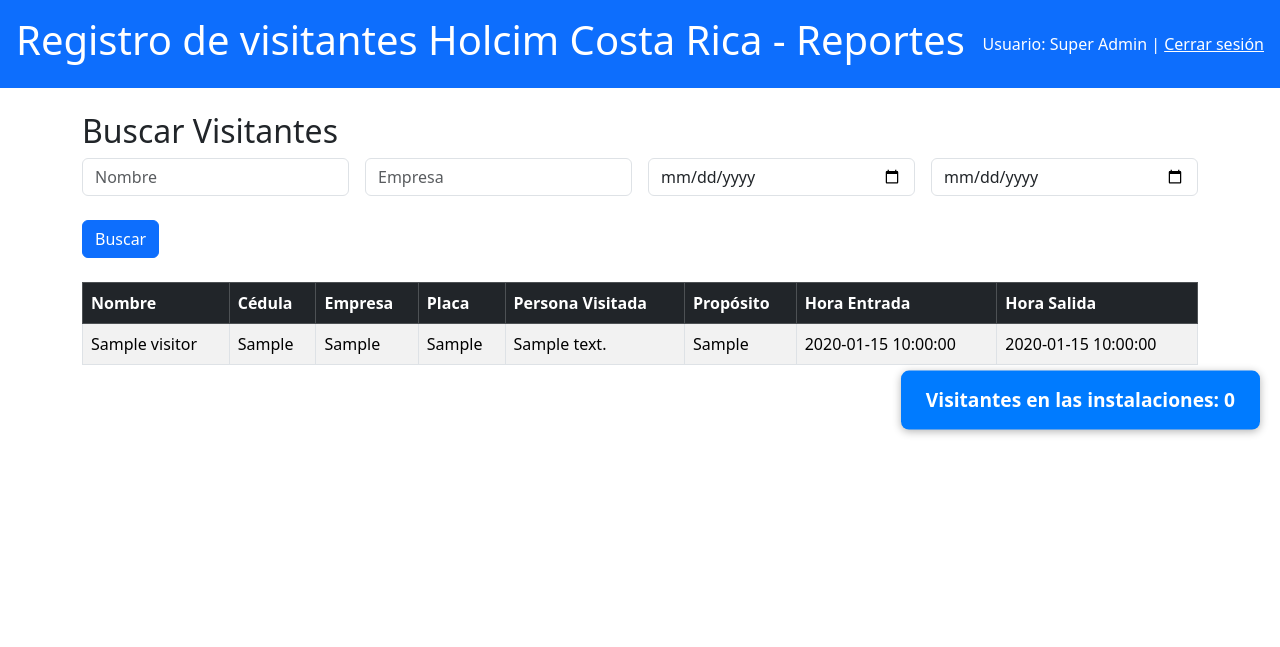
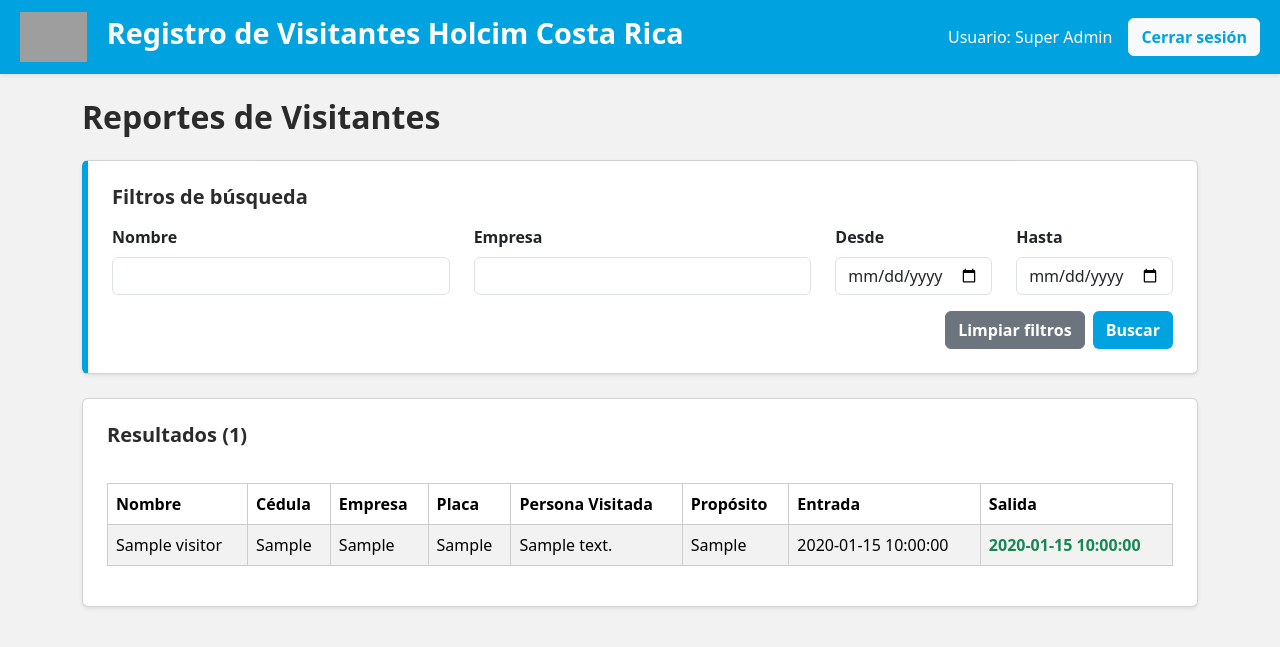
Before and after one commit to luismolinaboni22-art/control_acceso_k9, a Flask app: page /reports in a window 1280 px wide. Shown: the top 647 px of the page. Run offline with Flask 3, Linux system fonts and the light colour scheme; a user stored in the database is signed in; tables that the repository leaves empty hold one stand-in row (values such as "Sample post"); grey boxes are pictures that could not be loaded.

Commit message:
Update reports.html

```diff
--- a/templates/reports.html
+++ b/templates/reports.html
@@ -1,62 +1,62 @@
-<!DOCTYPE html>
-<html lang="es">
-<head>
-    <meta charset="UTF-8">
-    <title>Reportes de Visitantes</title>
-    <link rel="stylesheet" href="{{ url_for('static', filename='style.css') }}">
-    <link href="https://cdn.jsdelivr.net/npm/bootstrap@5.3.2/dist/css/bootstrap.min.css" rel="stylesheet">
-</head>
-<body>
-<header class="d-flex justify-content-between align-items-center p-3 bg-primary text-white">
-    <h1>Registro de visitantes Holcim Costa Rica - Reportes</h1>
-    <nav>
-        <span>Usuario: {{ current_user.name }}</span> |
-        <a href="{{ url_for('logout') }}" class="text-white">Cerrar sesión</a>
-    </nav>
-</header>
+{% extends "base.html" %}
 
-<main class="container my-4">
+{% block content %}
 
-<!-- Recuadro visitantes activos centrado verticalmente a la derecha -->
-<div id="recuadro-activos" style="
-    position: fixed;
-    top: 50%;
-    right: 20px;
-    transform: translateY(-50%);
-    background-color: #007BFF;
-    color: white;
-    padding: 15px 25px;
-    border-radius: 8px;
-    font-weight: bold;
-    font-size: 1.2em;
-    box-shadow: 0px 2px 8px rgba(0,0,0,0.3);
-    z-index: 1000;
-    text-align: center;
-">
-    Visitantes en las instalaciones: 0
+<h2 class="fw-bold mb-4" style="color:#2B2B2B;">Reportes de Visitantes</h2>
+
+<!-- Tarjeta del filtro -->
+<div class="card shadow-sm p-4 mb-4" style="border-left: 6px solid #00A3E0;">
+
+    <h5 class="fw-semibold mb-3" style="color:#2B2B2B;">Filtros de búsqueda</h5>
+
+    <form method="GET" action="{{ url_for('reports') }}">
+        <div class="row mb-3">
+            <div class="col-md-4">
+                <label class="form-label fw-semibold">Nombre</label>
+                <input type="text" name="nombre" class="form-control"
+                       value="{{ nombre }}">
             </div>
 
-<h2>Buscar Visitantes</h2>
-<form method="get" action="{{ url_for('reports') }}" class="row g-3 mb-4">
-    <div class="col-md-3">
-        <input type="text" name="nombre" class="form-control" placeholder="Nombre" value="{{ nombre }}">
+            <div class="col-md-4">
+                <label class="form-label fw-semibold">Empresa</label>
+                <input type="text" name="empresa" class="form-control"
+                       value="{{ empresa }}">
             </div>
-    <div class="col-md-3">
-        <input type="text" name="empresa" class="form-control" placeholder="Empresa" value="{{ empresa }}">
+
+            <div class="col-md-2">
+                <label class="form-label fw-semibold">Desde</label>
+                <input type="date" name="desde" class="form-control"
+                       value="{{ desde }}">
             </div>
-    <div class="col-md-3">
-        <input type="date" name="desde" class="form-control" value="{{ desde }}">
+
+            <div class="col-md-2">
+                <label class="form-label fw-semibold">Hasta</label>
+                <input type="date" name="hasta" class="form-control"
+                       value="{{ hasta }}">
             </div>
-    <div class="col-md-3">
-        <input type="date" name="hasta" class="form-control" value="{{ hasta }}">
         </div>
-    <div class="col-md-12">
-        <button class="btn btn-primary mt-2">Buscar</button>
+
+        <div class="d-flex justify-content-end gap-2">
+            <a href="{{ url_for('reports') }}" class="btn btn-secondary fw-semibold">
+                Limpiar filtros
+            </a>
+
+            <button class="btn fw-semibold"
+                    style="background-color:#00A3E0; color:white;">
+                Buscar
+            </button>
         </div>
     </form>
+</div>
 
-<table class="table table-striped table-bordered">
-    <thead class="table-dark">
+<!-- Tabla de resultados -->
+<div class="card shadow-sm p-4" style="background:white;">
+    <h5 class="fw-semibold mb-3" style="color:#2B2B2B;">
+        Resultados ({{ visitantes|length }})
+    </h5>
+
+    <table class="table table-striped table-hover">
+        <thead style="background-color:#00A3E0; color:white;">
             <tr>
                 <th>Nombre</th>
                 <th>Cédula</th>
@@ -64,10 +64,11 @@
                 <th>Placa</th>
                 <th>Persona Visitada</th>
                 <th>Propósito</th>
-            <th>Hora Entrada</th>
-            <th>Hora Salida</th>
+                <th>Entrada</th>
+                <th>Salida</th>
             </tr>
         </thead>
+
         <tbody>
             {% for v in visitantes %}
             <tr>
@@ -77,52 +78,22 @@
                 <td>{{ v.placa }}</td>
                 <td>{{ v.persona_visitada }}</td>
                 <td>{{ v.proposito }}</td>
+
                 <td>{{ v.hora_entrada.strftime('%Y-%m-%d %H:%M:%S') }}</td>
-            <td id="salida-cell-{{ v.id }}">
+
+                <td>
                     {% if v.hora_salida %}
+                        <span class="text-success fw-bold">
                             {{ v.hora_salida.strftime('%Y-%m-%d %H:%M:%S') }}
+                        </span>
                     {% else %}
-                    --
+                        <span class="text-danger fw-bold">Pendiente</span>
                     {% endif %}
                 </td>
-        </tr>
-        {% else %}
-        <tr>
-            <td colspan="8" class="text-center">No se encontraron registros.</td>
             </tr>
             {% endfor %}
         </tbody>
     </table>
-</main>
+</div>
 
-<script>
-async function actualizarVisitantes() {
-    try {
-        const response = await fetch('{{ url_for("api_visitantes_activos") }}');
-        const data = await response.json();
-
-        // Actualizar recuadro de visitantes activos
-        const recuadro = document.getElementById('recuadro-activos');
-        if (recuadro) {
-            recuadro.innerText = "Visitantes en las instalaciones: " + data.active_count;
-        }
-
-        // Actualizar hora de salida en la tabla
-        data.visitantes.forEach(v => {
-            const cell = document.querySelector(`#salida-cell-${v.id}`);
-            if (v.hora_salida && cell) {
-                cell.innerText = v.hora_salida;
-            }
-        });
-
-    } catch (error) {
-        console.error("Error al actualizar visitantes:", error);
-    }
-}
-
-// Actualizar cada 10 segundos
-setInterval(actualizarVisitantes, 10000);
-</script>
-
-</body>
-</html>
+{% endblock %}
```
Lines whose indentation alone changed are shown as unchanged.
